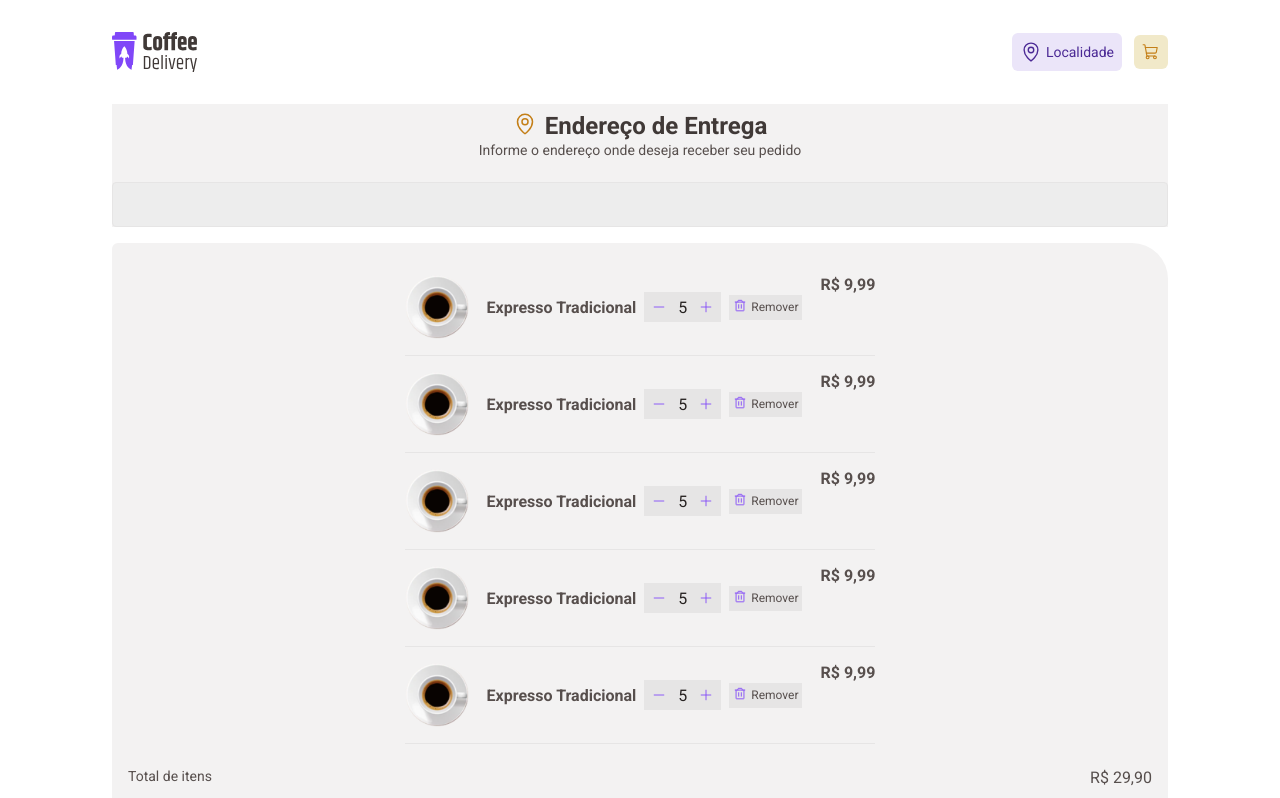
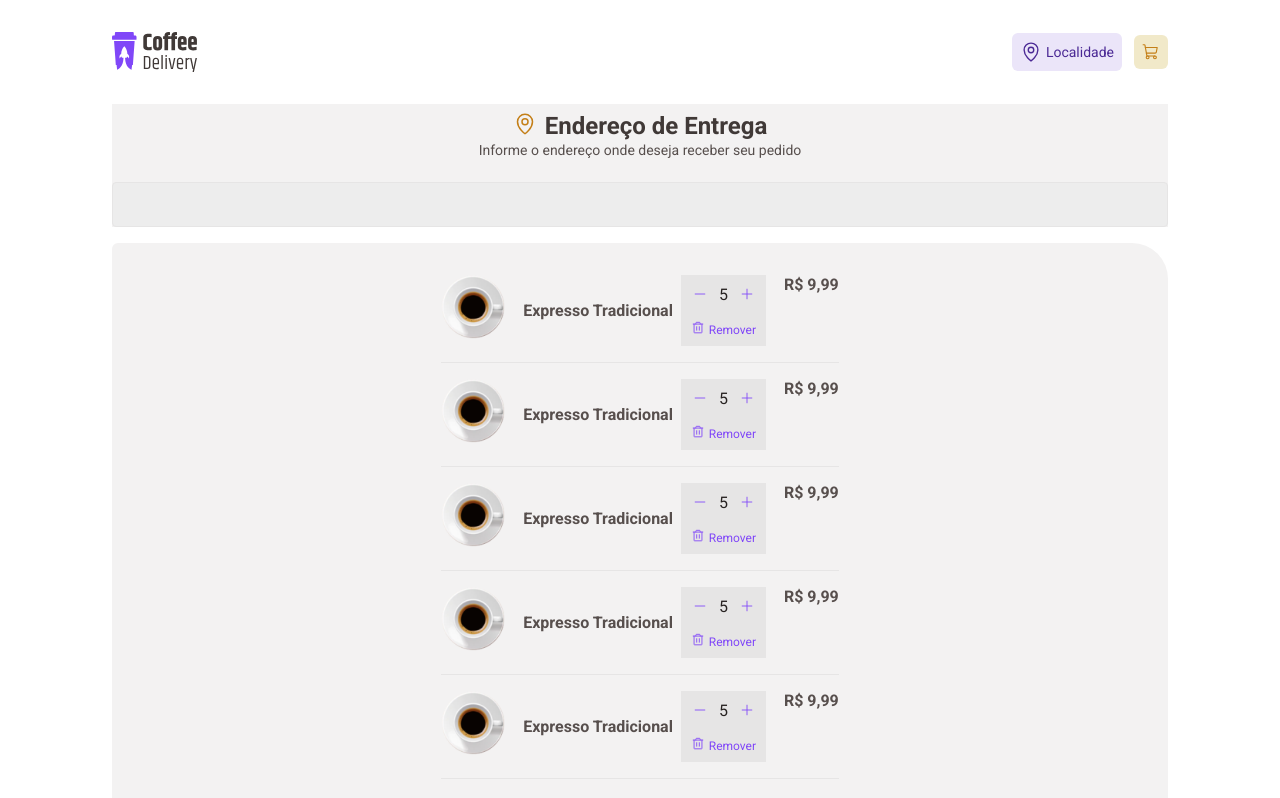
Before and after one commit to TarcisioCarvalho/coffe-delivery, a React (Vite) app: page /Checkout in a window 1280 px wide. Shown: the top 798 px of the page. Built offline with nearby package versions, Linux system fonts and the light colour scheme.

Commit message:
Fixing buttons

```diff
--- a/src/pages/Checkout/Components/CardOrderItem/index.tsx
+++ b/src/pages/Checkout/Components/CardOrderItem/index.tsx
@@ -10,12 +10,15 @@ export const CardOrderItem = () => {
                 <img src={CoffeImg} alt="" />
                 <div>
                     <h2>Expresso Tradicional</h2>
+                        <div className='addOrRemoveItens'>
                             <div>
                                 <button><Minus size={14}/></button>
                                 <span>5</span>
                                 <button><Plus size={14}/></button>
                             </div>
+
                             <button><span><Trash size={14}/></span> Remover </button>
+                        </div>
                 </div>
                 <span className='price'>R$ 9,99</span>
     </CardOrderItemContainer>
--- a/src/pages/Checkout/Components/CardOrderItem/styles.ts
+++ b/src/pages/Checkout/Components/CardOrderItem/styles.ts
@@ -15,12 +15,14 @@ img {
 }
 div {
     display:flex;
+
     align-items:center;
     gap: 0.5rem;
     div {
         background-color:${({theme})=> theme.colors["base-button"]};
         border:none;
         padding: 0.25rem;
+
         span {
             color:${({theme})=> theme.colors["base-title"]};
         }
@@ -48,4 +50,9 @@ div {
 .price{
     font-weight:${({theme})=> theme.fontsWeight.boldRoboto};
 }
+
+.addOrRemoveItens{
+    flex-direction:column;
+    gap: 0.5rem;
+}
 `;
```
Lines whose indentation alone changed are shown as unchanged.
